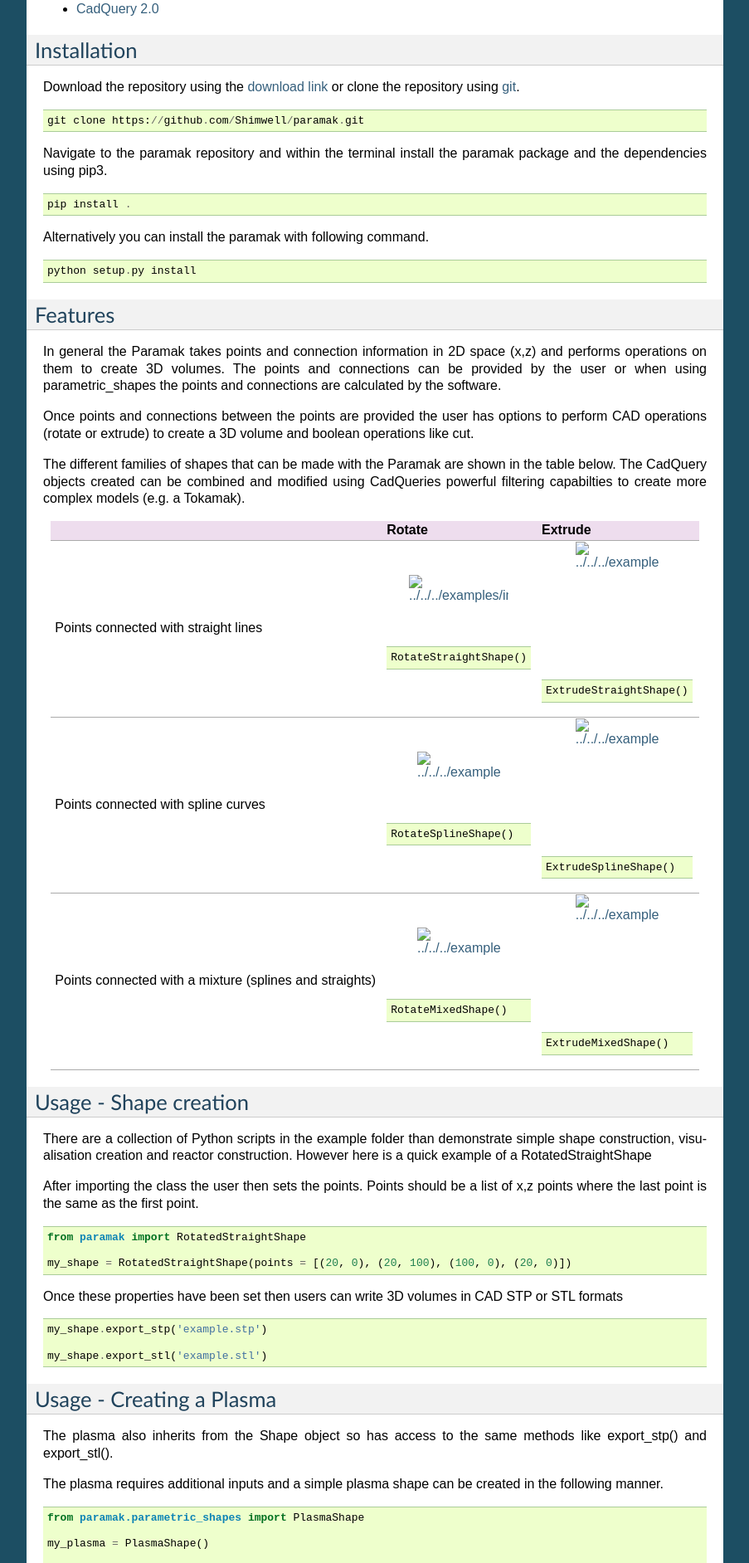
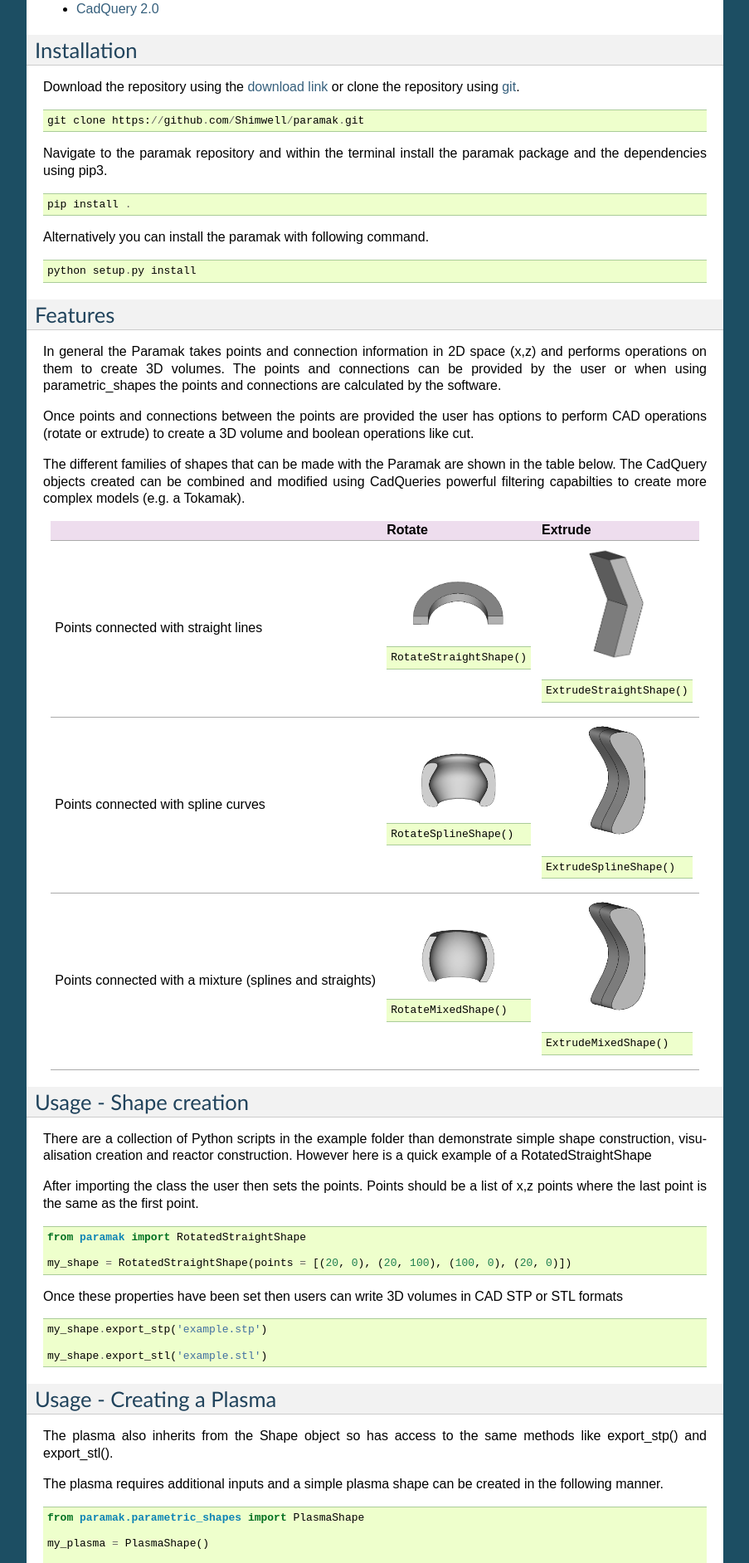
Before and after one commit to fusion-energy/paramak, a Sphinx documentation site: the page built from docs/source/index.rst, in a window 1280 px wide. Shown: the part 420-2304 px from the top of the page at 83% size, without its empty margins (198-1101 px from the left). Built offline with Sphinx 7.4.7, drawn with Linux system fonts in a browser that asks for light colours.

Commit message:
updated image filepaths

```diff
--- a/docs/source/index.rst
+++ b/docs/source/index.rst
@@ -52,7 +52,7 @@ The different families of shapes that can be made with the Paramak are shown in
 +-----------------------------------------------------------+-----------------------------------------------------------+------------------------------------------------------------+
 |                                                           | Rotate                                                    | Extrude                                                    |
 +===========================================================+===========================================================+============================================================+
-| Points connected with straight lines                      | .. image:: ../../../examples/images/rotated_straights.png | .. image:: ../../../examples/images/extruded_straights.png |
+| Points connected with straight lines                      | .. image:: ../../examples/images/rotated_straights.png    | .. image:: ../../examples/images/extruded_straights.png    |
 |                                                           |     :width: 120px                                         |     :width: 100px                                          |
 |                                                           |     :align: center                                        |     :align: center                                         |
 |                                                           |     :height: 70px                                         |     :height: 150px                                         |
@@ -61,7 +61,7 @@ The different families of shapes that can be made with the Paramak are shown in
 |                                                           |                                                           |                                                            |
 |                                                           |     RotateStraightShape()                                 |     ExtrudeStraightShape()                                 |
 +-----------------------------------------------------------+-----------------------------------------------------------+------------------------------------------------------------+
-| Points connected with spline curves                       | .. image:: ../../../examples/images/rotated_splines.png   | .. image:: ../../../examples/images/extruded_splines.png   |
+| Points connected with spline curves                       | .. image:: ../../examples/images/rotated_splines.png      | .. image:: ../../examples/images/extruded_splines.png      |
 |                                                           |     :width: 100px                                         |     :width: 100px                                          |
 |                                                           |     :align: center                                        |     :align: center                                         |
 |                                                           |     :height: 70px                                         |     :height: 150px                                         |
@@ -70,7 +70,7 @@ The different families of shapes that can be made with the Paramak are shown in
 |                                                           |                                                           |                                                            |
 |                                                           |     RotateSplineShape()                                   |     ExtrudeSplineShape()                                   |
 +-----------------------------------------------------------+-----------------------------------------------------------+------------------------------------------------------------+
-| Points connected with a mixture (splines and straights)   | .. image:: ../../../examples/images/rotated_mixed.png     | .. image:: ../../../examples/images/extruded_splines.png   |
+| Points connected with a mixture (splines and straights)   | .. image:: ../../examples/images/rotated_mixed.png        | .. image:: ../../examples/images/extruded_splines.png      |
 |                                                           |     :width: 100px                                         |     :width: 100px                                          |
 |                                                           |     :align: center                                        |     :align: center                                         |
 |                                                           |     :height: 70px                                         |     :height: 150px                                         |
```
